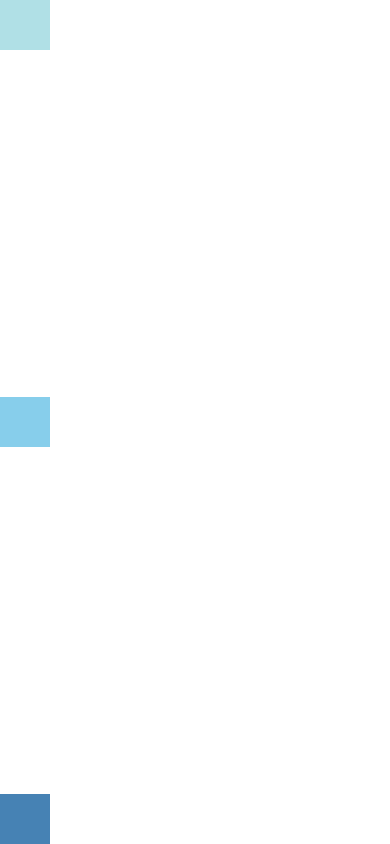
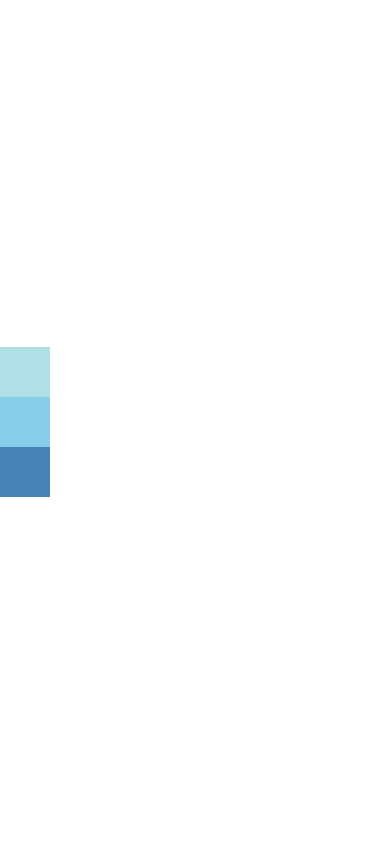
Before and after one commit to yasnovo/react-native-sample, a React Native app: screen / in a window 390 px wide. Built offline with nearby package versions, Linux system fonts and the light colour scheme.

Commit message:
justifyContent: center

```diff
--- a/App.js
+++ b/App.js
@@ -10,7 +10,7 @@ export default class JustifyContentBasics extends Component {
       <View style={{
         flex: 1,
         flexDirection: 'column',
-        justifyContent: 'space-between',
+        justifyContent: 'center',
       }}>
         <View style={{ width: 50, height: 50, backgroundColor: 'powderblue'}} />
         <View style={{ width: 50, height: 50, backgroundColor: 'skyblue'}} />
```
